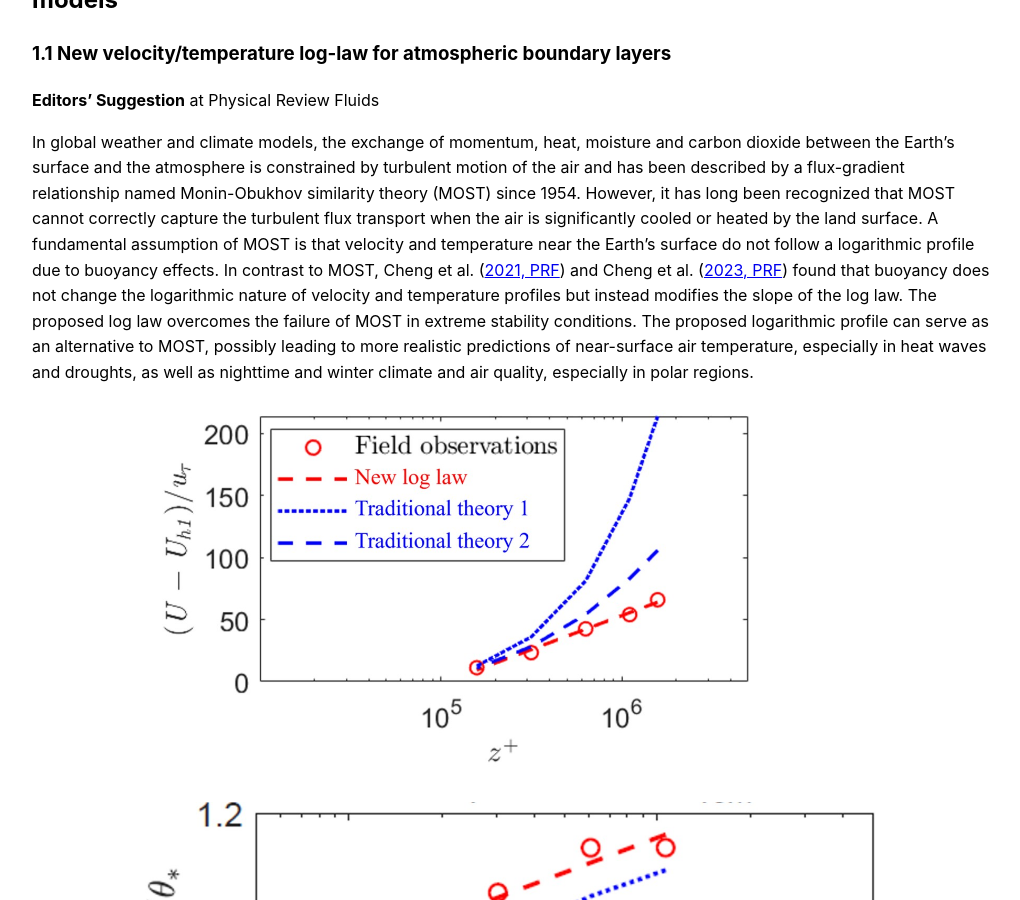
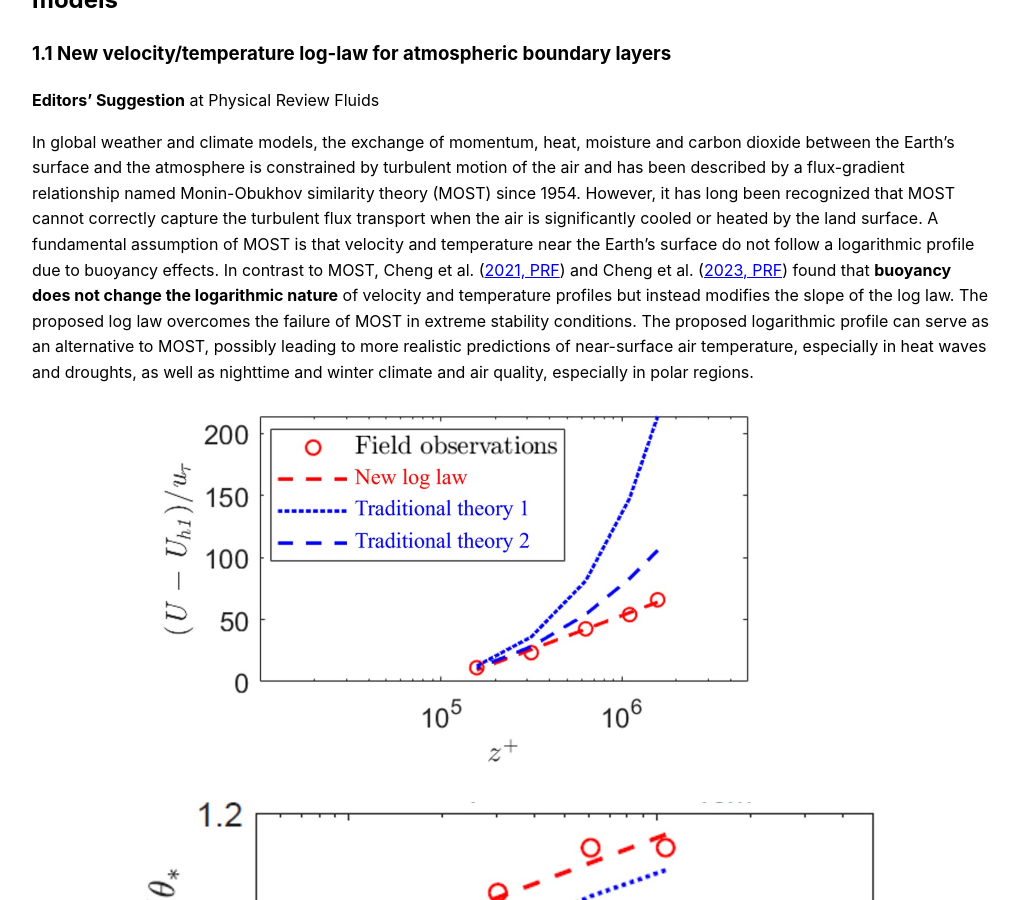
Before and after one commit to yc2965/yc2965.github.io, a Jekyll site: the page built from research.md, in a window 1280 px wide and 900 px high, scrolled down 466 px. Shown: the whole window, without its empty margins (128-1148 px from the left). Built offline with Jekyll 4.4.1, drawn with Linux system fonts in a browser that asks for light colours; our own code applies the rules of GitHub Pages for plain Markdown files; some of the changed text lies outside the part shown.

Commit message:
Update research.md

```diff
--- a/research.md
+++ b/research.md
@@ -9,7 +9,7 @@
 ### 1.1 New velocity/temperature log-law for atmospheric boundary layers
 **Editors' Suggestion** at Physical Review Fluids
 
-In global weather and climate models, the exchange of momentum, heat, moisture and carbon dioxide between the Earth’s surface and the atmosphere is constrained by turbulent motion of the air and has been described by a flux-gradient relationship named Monin-Obukhov similarity theory (MOST) since 1954. However, it has long been recognized that MOST cannot correctly capture the turbulent flux transport when the air is significantly cooled or heated by the land surface. A fundamental assumption of MOST is that velocity and temperature near the Earth’s surface do not follow a logarithmic profile due to buoyancy effects. In contrast to MOST, Cheng et al. ([2021, PRF](https://doi.org/10.1103/PhysRevFluids.6.034606)) and Cheng et al. ([2023, PRF](https://doi.org/10.1103/PhysRevFluids.8.114602)) found that buoyancy does not change the logarithmic nature of velocity and temperature profiles but instead modifies the slope of the log law. The proposed log law overcomes the failure of MOST in extreme stability conditions. The proposed logarithmic profile can serve as an alternative to MOST, possibly leading to more realistic predictions of near-surface air temperature, especially in heat waves and droughts, as well as nighttime and winter climate and air quality, especially in polar regions.
+In global weather and climate models, the exchange of momentum, heat, moisture and carbon dioxide between the Earth’s surface and the atmosphere is constrained by turbulent motion of the air and has been described by a flux-gradient relationship named Monin-Obukhov similarity theory (MOST) since 1954. However, it has long been recognized that MOST cannot correctly capture the turbulent flux transport when the air is significantly cooled or heated by the land surface. A fundamental assumption of MOST is that velocity and temperature near the Earth’s surface do not follow a logarithmic profile due to buoyancy effects. In contrast to MOST, Cheng et al. ([2021, PRF](https://doi.org/10.1103/PhysRevFluids.6.034606)) and Cheng et al. ([2023, PRF](https://doi.org/10.1103/PhysRevFluids.8.114602)) found that **buoyancy does not change the logarithmic nature** of velocity and temperature profiles but instead modifies the slope of the log law. The proposed log law overcomes the failure of MOST in extreme stability conditions. The proposed logarithmic profile can serve as an alternative to MOST, possibly leading to more realistic predictions of near-surface air temperature, especially in heat waves and droughts, as well as nighttime and winter climate and air quality, especially in polar regions.
 
 <figure style="text-align: center; margin: 1.5rem auto;">
   <img
@@ -28,12 +28,6 @@
   >
 </figure>
 
-
-
-
-
-
-
 ### 1.2 Deep learning and generative AI for subgrid-scale turbulence modeling
 The large-eddy simulation (LES) technique only resolves filtered eddy motions and parameterizes the impact of subgrid-scale (SGS) turbulence as a function of the resolved flow. Cheng et al. ([2022, JAMES](https://doi.org/10.1029/2021MS002847)) applied supervised deep neural networks (DNNs) to learn SGS stresses from a set of neighboring coarse-grained velocity from direct numerical simulations across stability conditions from near neutral to very unstable in the atmospheric boundary layer. The DNN model can capture both SGS stresses and dissipation, which is challenging for traditional SGS models like the Smagorinsky model.
 
@@ -45,7 +39,7 @@
   >
 </figure>
 
-The non-uniqueness of SGS stresses arises naturally from the coarse-graining of nonlinear dynamical systems. The SGS stresses are not uniquely determined by the resolved flow field due to the influence of unresolved fluctuations. In addition, stochastic behavior may also emerge as an intrinsic property of turbulent flows. Cheng et al. ([2026, PRF](https://doi.org/10.1103/vb6j-f876)) developed a generative AI framework, conditional diffusion models (CDM), to reconstruct subgrid-scale stresses in large-eddy simulations. By learning conditional distributions rather than pointwise values, this generative framework introduces a fundamentally new way for stochastic SGS turbulence modeling.
+The non-uniqueness of SGS stresses arises naturally from the coarse-graining of nonlinear dynamical systems. The SGS stresses are not uniquely determined by the resolved flow field due to the influence of unresolved fluctuations. In addition, stochastic behavior may also emerge as an intrinsic property of turbulent flows. Cheng et al. ([2026, PRF](https://doi.org/10.1103/vb6j-f876)) developed a **generative AI framework, conditional diffusion models (CDM)**, to reconstruct subgrid-scale stresses in large-eddy simulations. By **learning conditional distributions** rather than pointwise values, this generative framework introduces a fundamentally new way for stochastic SGS turbulence modeling.
 
 <figure style="text-align: center; margin: 1.5rem auto;">
   <img
@@ -72,7 +66,7 @@
 ### 2.1 Correcting Taylor’s frozen turbulence hypothesis for surface-layer turbulence
 **AGU EOS research spotlight**: [Global Atmospheric Observations May Need Tweaking for Turbulence](https://eos.org/research-spotlights/global-atmospheric-observations-may-need-tweaking-for-turbulence)
 
-Global eddy-covariance measurements of atmospheric surface fluxes of momentum, heat, water vapor and CO2 fluxes rely on Taylor’s frozen turbulence hypothesis, which transforms single-point temporal observations into spatial spectrum. Cheng et al. ([2017, GRL](https://doi.org/10.1002/2017GL073499)) found the relationship between eddy size and advection velocity and showed that small eddies lose their coherent properties due to turbulent diffusion and advect at smaller velocities than large eddies, i.e., Taylor’s hypothesis does not work for small eddies. The study also proposed a correction for single-point measurements of temporal velocity and scalars to improve estimates of surface turbulent energy and CO2 fluxes.
+Global eddy-covariance measurements of atmospheric surface fluxes of momentum, heat, water vapor and CO2 fluxes rely on Taylor’s frozen turbulence hypothesis, which transforms single-point temporal observations into spatial spectrum. Cheng et al. ([2017, GRL](https://doi.org/10.1002/2017GL073499)) found the relationship between eddy size and advection velocity and showed that small eddies lose their coherent properties due to turbulent diffusion and advect at smaller velocities than large eddies, i.e., **Taylor’s hypothesis does not work for small eddies**. The study also proposed a correction for single-point measurements of temporal velocity and scalars to improve estimates of surface turbulent energy and CO2 fluxes.
 
 <figure style="text-align: center; margin: 1.5rem auto;">
   <img
```
